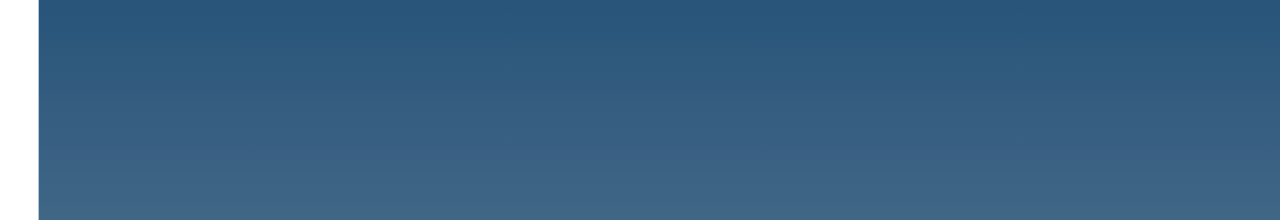
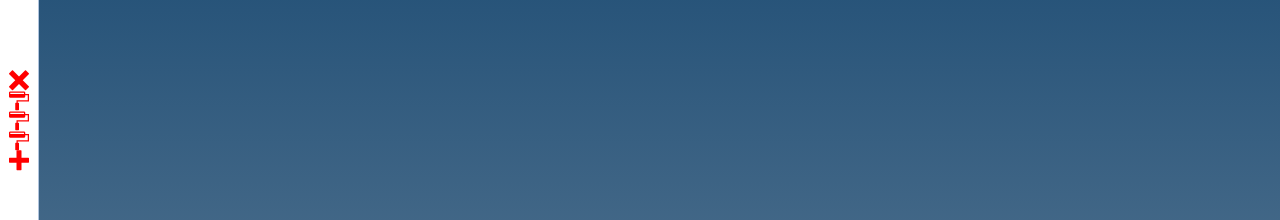
Before and after one commit to DmitryKalko/notes, a website with bundled scripts: page src/index.html in a window 1280 px wide. Shown: the part 280-500 px from the top of the page. Built offline with nearby package versions, Linux system fonts and the light colour scheme.

Commit message:
add icons as fonts

```diff
--- /dev/null
+++ b/src/fonts.css
@@ -0,0 +1,36 @@
+@font-face {
+    font-family: 'icomoon';
+    src:  url('fonts/icomoon.eot?99ygjw');
+    src:  url('fonts/icomoon.eot?99ygjw#iefix') format('embedded-opentype'),
+      url('fonts/icomoon.ttf?99ygjw') format('truetype'),
+      url('fonts/icomoon.woff?99ygjw') format('woff'),
+      url('fonts/icomoon.svg?99ygjw#icomoon') format('svg');
+    font-weight: normal;
+    font-style: normal;
+    font-display: block;
+  }
+
+  [class^="icon-"], [class*=" icon-"] {
+    /* use !important to prevent issues with browser extensions that change fonts */
+    font-family: 'icomoon' !important;
+    speak-as: never;
+    font-style: normal;
+    font-weight: normal;
+    font-variant: normal;
+    text-transform: none;
+    line-height: 1;
+
+    /* Better Font Rendering =========== */
+    -webkit-font-smoothing: antialiased;
+    -moz-osx-font-smoothing: grayscale;
+  }
+
+  .icon-paint-format:before {
+    content: "\e90c";
+  }
+  .icon-plus:before {
+    content: "\ea0a";
+  }
+  .icon-cross:before {
+    content: "\ea0f";
+  }
--- a/src/functional.js
+++ b/src/functional.js
@@ -0,0 +1,27 @@
+//const addWindow = document.querySelector('.left-menu_add-window');
+
+const mainBlock = document.querySelector('.main-block');
+const leftMenu = document.querySelector('.left-menu');
+
+
+document.onmouseover = function(e) {
+    leftMenu.style.display='flex';
+
+  };
+  document.onmouseout = function(e) {
+    leftMenu.style.display='none';
+  };
+
+
+//   let newWindow;
+//   addWindow.onclick = function createWindow(){
+//         newWindow = new BrowserWindow({
+//       width: 300,
+//       height: 400,
+//       minWidth: 300,
+//       minHeight: 400,
+//       frame: false,
+//     });
+//   };
+
+// newWindow.loadURL(`file://${__dirname}/index.html`);
--- a/src/index.html
+++ b/src/index.html
@@ -4,15 +4,16 @@
     <meta charset="utf-8">
     <meta http-equiv="Content-Security-Policy" content="script-src 'self'">
     <link rel="stylesheet" href="style.css">
+    <link rel="stylesheet" href="fonts.css">
     <title></title>
   </head>
   <body>
     <div class="left-menu">
-      <div class="left-menu_close"></div>
-      <div class="left-menu_red"></div>
-      <div class="left-menu_yellow"></div>
-      <div class="left-menu_green"></div>
-      <div class="left-menu_add-window"></div>
+      <div class="icon-cross"></div>
+      <div class="icon-paint-format red"></div>
+      <div class="icon-paint-format yellow"></div>
+      <div class="icon-paint-format green"></div>
+      <div class="icon-plus"></div>
     </div>
     <div class="main-block">
       <input type="text" class="main-block_title" placeholder="ЗАГОЛОВОК">
@@ -22,7 +23,7 @@
 
       </div>
 
-    </div>
+    </div><script src="index.js"></script>
     <script src="functional.js"></script>
   </body>
 </html>
--- a/src/style.css
+++ b/src/style.css
@@ -3,6 +3,7 @@
     margin: 0;
     box-sizing: border-box;
 }
+
 body{
     display: flex;
     -webkit-app-region: drag;
@@ -13,42 +14,21 @@ body{
 .left-menu{
     height: 100vh;
     width: 40px;
-    display: flex;
+    display: none;
     flex-direction: column;
     justify-content: center;
     align-items: center;
     border-right: lightsteelblue solid 1px;
     -webkit-app-region : no-drag;
 }
-/* .left-menu_close{
-
-} */
-.left-menu_close:before, .left-menu_close:after {
-    position: absolute;
-    top:5px;
-    left: 16px;
-    content: ' ';
-    height: 30px;
-    width: 2px;
-    background-color: #333;
+.icon-paint-format{
+    color: red;
 }
-.left-menu_close:before {
-    transform: rotate(45deg);
+.icon-plus{
+    color: red;
 }
-.left-menu_close:after {
-    transform: rotate(-45deg);
-}
-.left-menu_add-window:before, .left-menu_add-window:after {
-    position: absolute;
-    bottom:25px;
-    left: 16px;
-    content: ' ';
-    height: 30px;
-    width: 2px;
-    background-color: #333;
-}
-.left-menu_add-window:before {
-    transform: rotate(90deg);
+.icon-cross{
+    color: red;
 }
 .main-block{
     display: flex;
@@ -56,12 +36,9 @@ body{
     justify-content: center;
     height: 100vh;
     width: 100vw;
-    /* background: rgb(218,218,218);
-    background: linear-gradient(0deg, rgba(218,218,218,1) 0%, rgba(8,61,105,1) 100%); */
     background: rgb(96,126,152);
     background: linear-gradient(0deg, rgb(99, 127, 152) 0%, rgba(8,61,105,1) 100%);
 }
-
 .main-block_title{
     height: 60px;
     text-align: center;
```
Also changed, not shown: src/fonts/icomoon.ttf (added), src/fonts/icomoon.woff (added), 2 other files.
